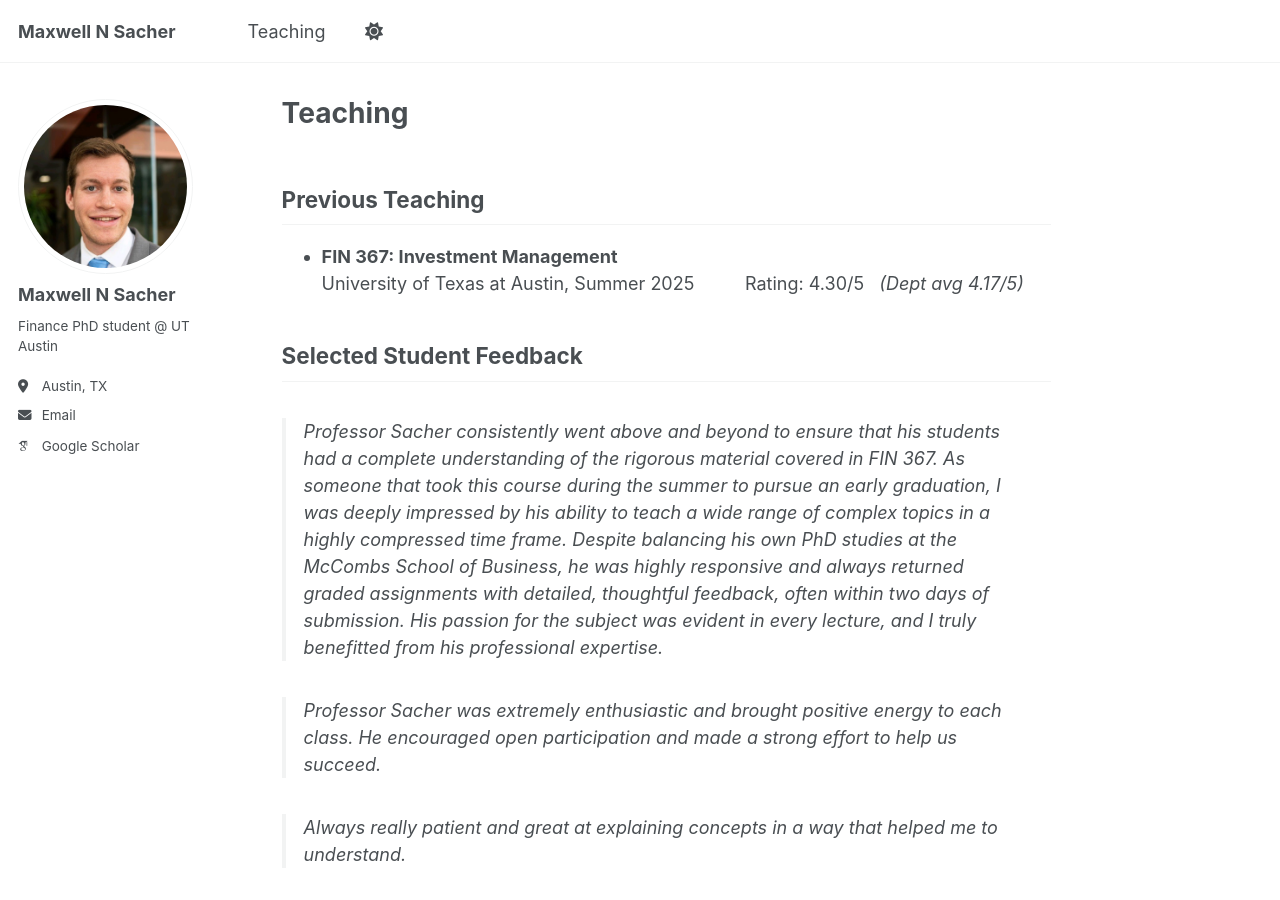
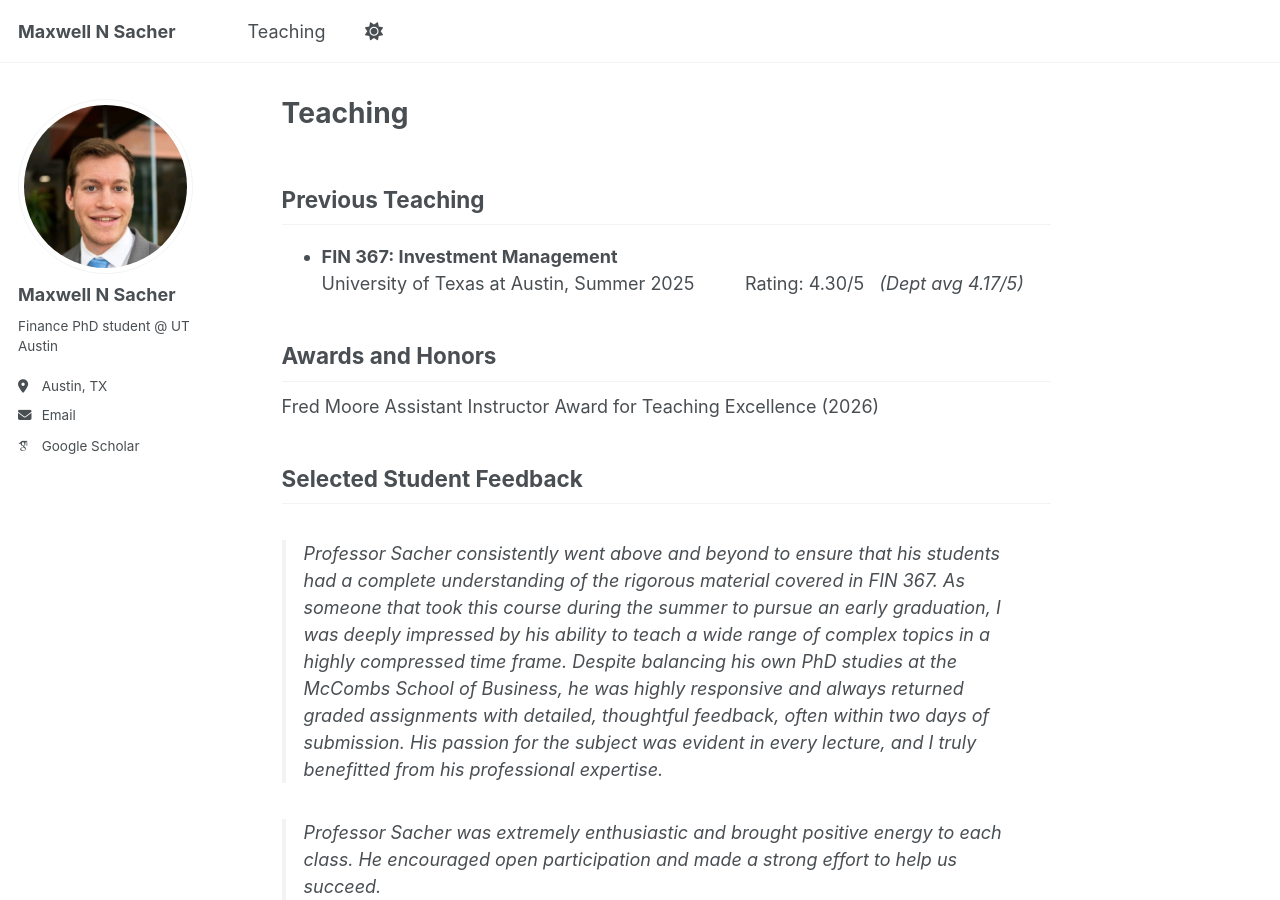
Before and after one commit to maxsacher/maxsacher.github.io, a Jekyll site: the page built from _pages/teaching.md, in a window 1280 px wide and 900 px high. Built offline with Jekyll 4.4.1, drawn with Linux system fonts in a browser that asks for light colours; some web fonts are replaced; a script that is not in the unit is left out.

Commit message:
Add awards and honors section to teaching page
Added section for awards and honors.

```diff
--- a/_pages/teaching.md
+++ b/_pages/teaching.md
@@ -11,7 +11,9 @@ author_profile: true
   University of Texas at Austin, Summer 2025  &nbsp;&nbsp;&nbsp;&nbsp;&nbsp;&nbsp;&nbsp;&nbsp; Rating: 4.30/5 &nbsp; *(Dept avg 4.17/5)*
 
 
+## Awards and Honors
 
+Fred Moore Assistant Instructor Award for Teaching Excellence (2026)
 
 ## Selected Student Feedback
 
```
